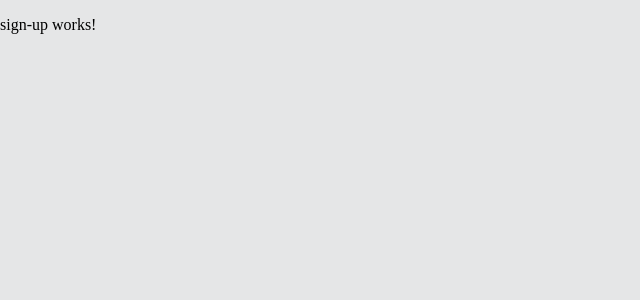
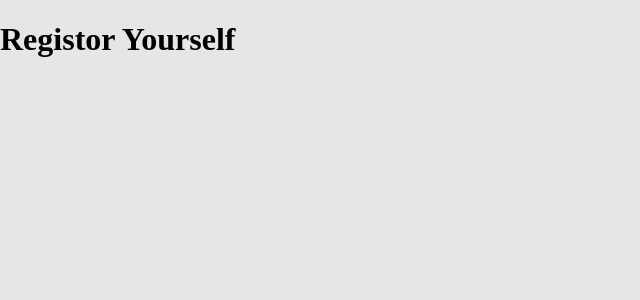
Before and after one commit to masix04/invoice-system, an Angular app: page /sign-up in a window 1280 px wide. Shown: the top 300 px of the page, without its empty margins (0-640 px from the left). Built offline with nearby package versions, Linux system fonts and the light colour scheme.

Commit message:
Sign-up routing issue Fixed

```diff
--- a/src/app/app-routing.module.ts
+++ b/src/app/app-routing.module.ts
@@ -11,7 +11,7 @@ const routes: Routes = [
   //   path: '', component: CreateInvoiceComponent
   // },
   /** NOTE: Using below during completion of SignUp Module */
-  { path: '', component: SignUpComponent },
+
   { path: 'sign-up', component: SignUpComponent },
 
   { path: 'invoices', component: CreateInvoiceComponent },
@@ -25,7 +25,8 @@ const routes: Routes = [
   { path: 'create-invoice', component: CreateInvoiceComponent },
   { path: 'view-invoice', component: ViewInvoiceComponent },
 
-  // { path: '**', redirectTo: 'invoices', pathMatch: 'full' },
+  { path: '', redirectTo: '/sign-up', pathMatch: 'full' },
+  { path: '**', redirectTo: '/sign-up', pathMatch: 'full' },
 ]
 @NgModule({
   declarations: [],
--- a/src/app/app.component.ts
+++ b/src/app/app.component.ts
@@ -14,10 +14,16 @@ export class AppComponent {
 
   constructor(public router:Router) {
 
-    /** NOTE: Getting URL */
+    /** NOTE: Getting URL
+     *         'url' & 'urlAfterRedirects' are helpful properties of Roouter Navigation.
+    */
     router.events.pipe(filter((event) => event instanceof NavigationEnd)).subscribe(val => {
-      this.route_path = val['url'];
-      console.log(this.route_path);
+      if(val['urlAfterRedirects']) {
+        this.route_path = val['urlAfterRedirects'];
+      } else {
+        this.route_path = val['url'];
+      }
     });
   }
+
 }
--- a/src/app/sign-up/sign-up.component.html
+++ b/src/app/sign-up/sign-up.component.html
@@ -1,3 +1,11 @@
-<p>
-  sign-up works!
-</p>
+<div class="sign_up_container">
+  <div class="sign_up_head">
+    <h1> Registor Yourself </h1>
+  </div>
+  <div class="sign_up_body">
+
+  </div>
+  <div class="sign_up_foot">
+
+  </div>
+</div>
```
